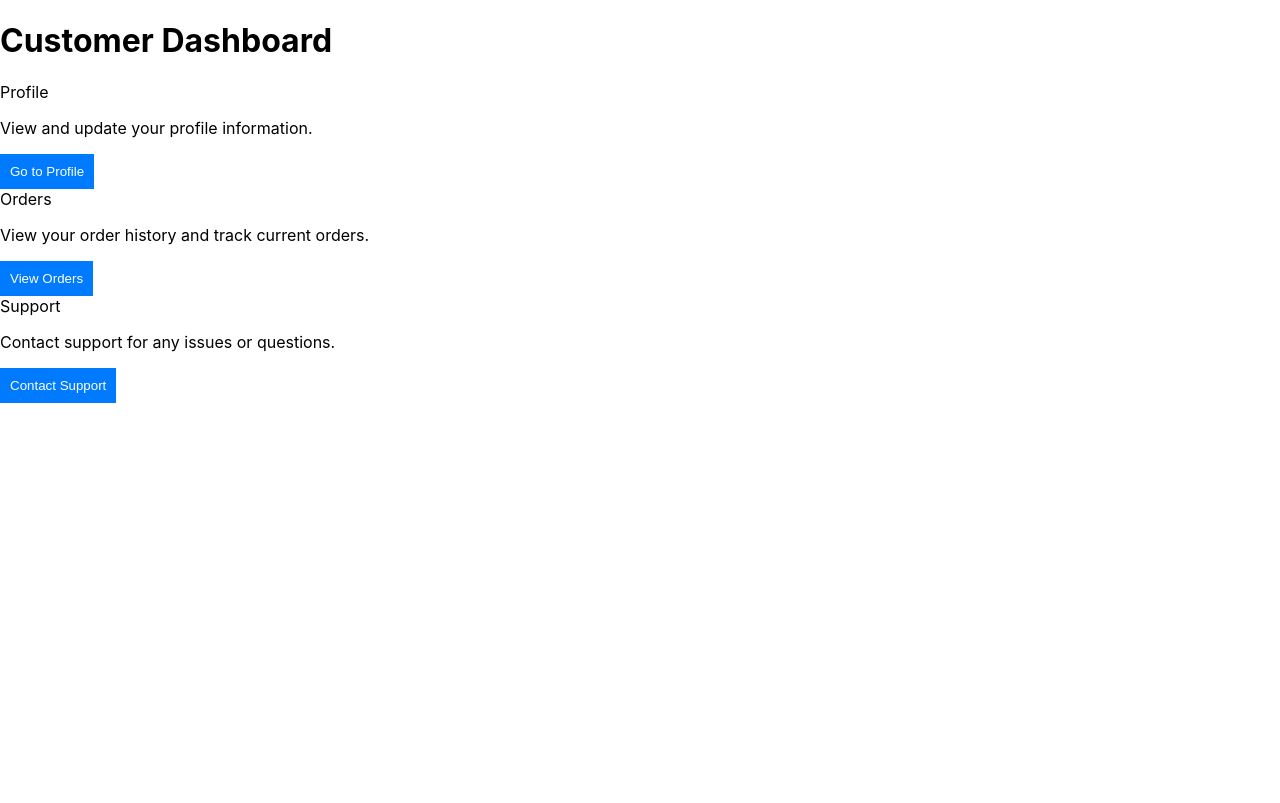
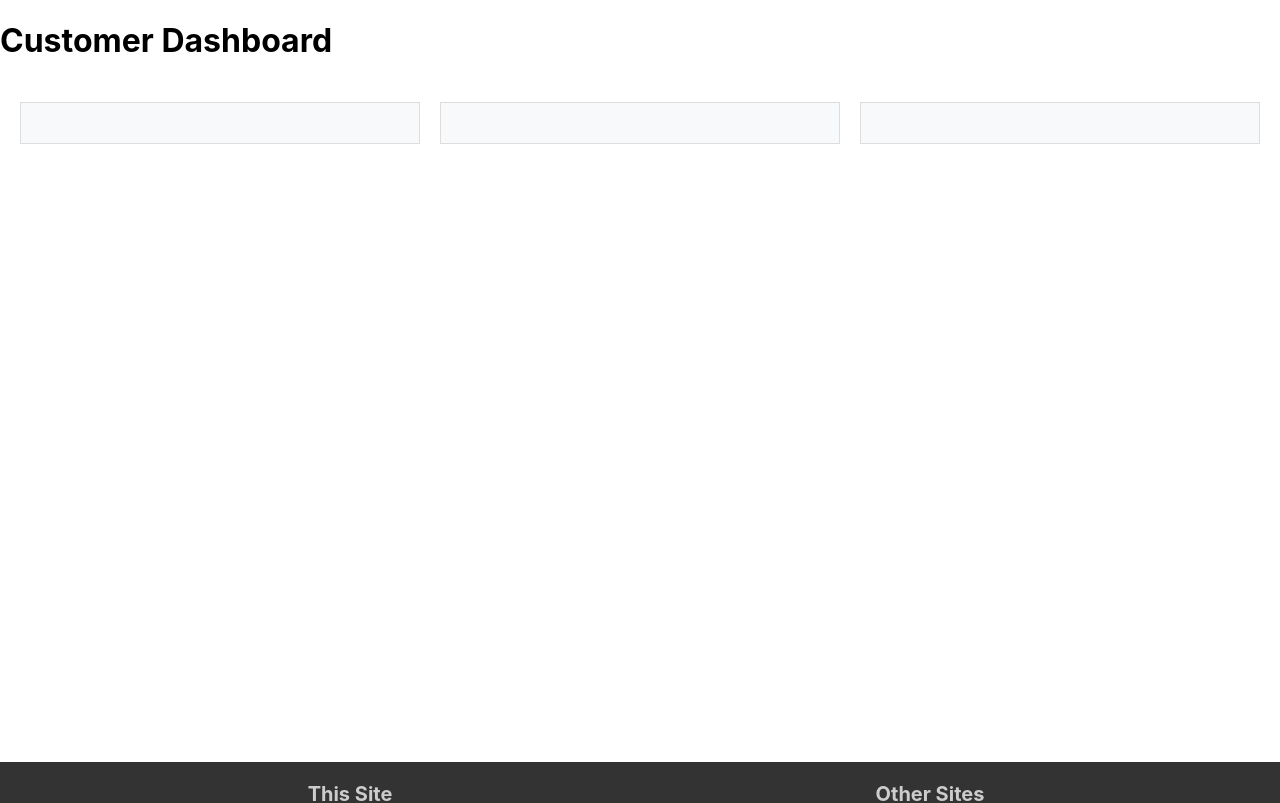
Before and after one commit to LuisangelE-04/Database-Project, a React (Create React App) app: page /customer-dashboard in a window 1280 px wide. Shown: the top 803 px of the page. Built offline with nearby package versions, Linux system fonts and the light colour scheme.

Commit message:
layout for customer dashboard

```diff
--- a/src/App.js
+++ b/src/App.js
@@ -1,6 +1,5 @@
 import React from 'react';
 import { BrowserRouter as Router, Routes, Route } from 'react-router-dom';
-import NavBar from './components/NavBar';
 import Login from './pages/Login';
 import Register from './pages/Register';
 import Landing from './pages/Landing';
--- a/src/pages/CustomerDashboard.js
+++ b/src/pages/CustomerDashboard.js
@@ -6,50 +6,26 @@ import NavBar from "../components/NavBar";
 
 const CustomerDashboard = () => {
   return (
-    <Container>
-      <Row className="my-4">
-        <Col>
-          <h1>Customer Dashboard</h1>
-        </Col>
-      </Row>
-      <Row>
-        <Col md={4}>
-          <Card>
-            <Card.Body>
-              <Card.Title>Profile</Card.Title>
-              <Card.Text>
-                View and update your profile information.
-              </Card.Text>
-              <Button variant="primary">Go to Profile</Button>
-            </Card.Body>
-          </Card>
-        </Col>
-        <Col md={4}>
-          <Card>
-            <Card.Body>
-              <Card.Title>Orders</Card.Title>
-              <Card.Text>
-                View your order history and track current orders.
-              </Card.Text>
-              <Button variant="primary">View Orders</Button>
-            </Card.Body>
-          </Card>
-        </Col>
-        <Col md={4}>
-          <Card>
-            <Card.Body>
-              <Card.Title>Support</Card.Title>
-              <Card.Text>
-                Contact support for any issues or questions.
-              </Card.Text>
-              <Button variant
-              ="primary">Contact Support</Button>
-                    </Card.Body>
-                    </Card>
-                  </Col>
-                  </Row>
-                </Container>
-                );
-              };
+    <>
+    <div>
+      <h1>Customer Dashboard</h1>
+      <div className="dashboard-container">
+        <div className="dashboard-grid">
+          <div className="item-1">
 
-              export default CustomerDashboard;
+          </div>
+          <div className="item-2">
+
+          </div>
+          <div className="item-3">
+
+          </div>
+        </div>
+      </div>
+    </div>
+    <Footer />
+    </>
+  );
+};
+
+export default CustomerDashboard;
```
